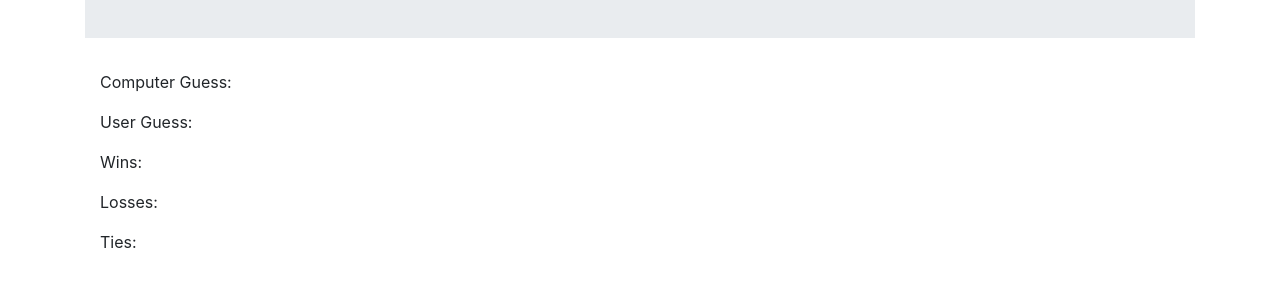
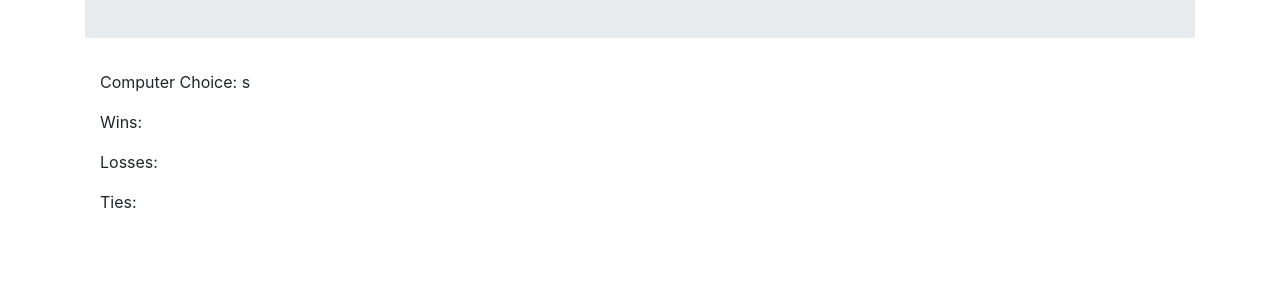
Before and after one commit to KaylaVincenzetti/Rock_Paper_Scissors, a plain HTML site: page index.html in a window 1280 px wide. Shown: the part 205-492 px from the top of the page. Drawn offline with nearby package versions, Linux system fonts and the light colour scheme.

Commit message:
added dynamic html elements

```diff
--- a/index.html
+++ b/index.html
@@ -17,11 +17,11 @@
                 </div>
         </div>
                 <div class="container">
-                    <p>Computer Guess:</p>
-                    <p>User Guess:</p>
-                    <p>Wins:</p>
-                    <p>Losses:</p>
-                    <p>Ties:</p>
+                    <p id="comp"></p>
+                    <p id="user"></p>
+                    <p id="win">Wins:</p>
+                    <p id="loss">Losses:</p>
+                    <p id="tie">Ties:</p>
 
                 </div>
     </div>
--- a/logic.js
+++ b/logic.js
@@ -3,12 +3,16 @@ let compChoice = ["r", 'p', 's'];
 
 //chooses random letter from above array for computer choice
 compSelection = compChoice[Math.floor(Math.random() * compChoice.length)];
-console.log(compSelection);
+    compChoice = document.getElementById("comp");
+    compChoice.innerHTML = "Computer Choice: " + compSelection;
+    console.log(compSelection);
 
 //function to allow user to select letter and log to console
 document.onkeyup = function(event) {
+    let userChoice = event.key;
+    userChoice = document.getElementById("user");
+    userChoice.innerHTML = "User Choice: " + event.key;
+    console.log(userChoice);
 
-let userChoice = event.key;
-console.log(userChoice);
 
 }
```
